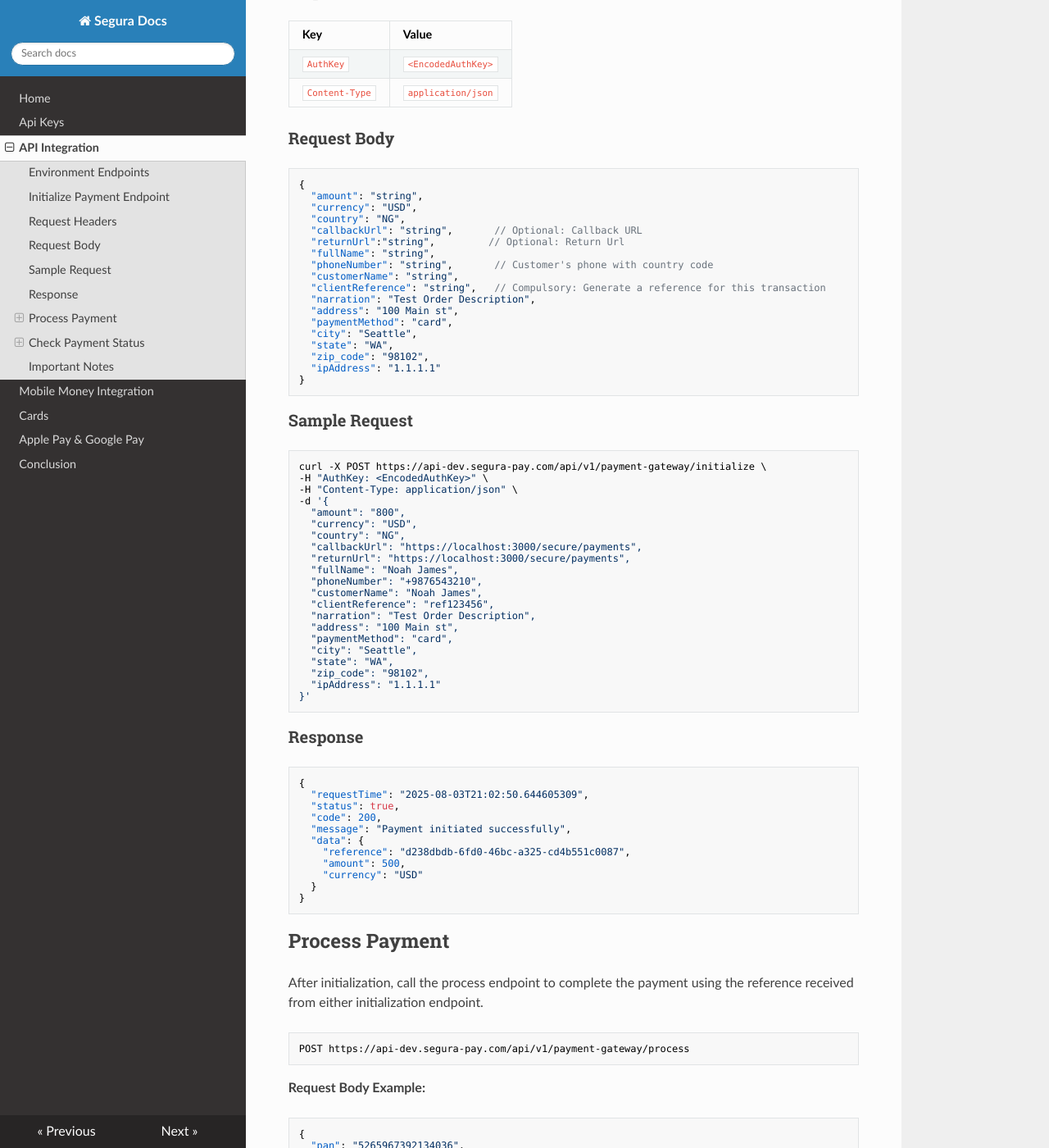
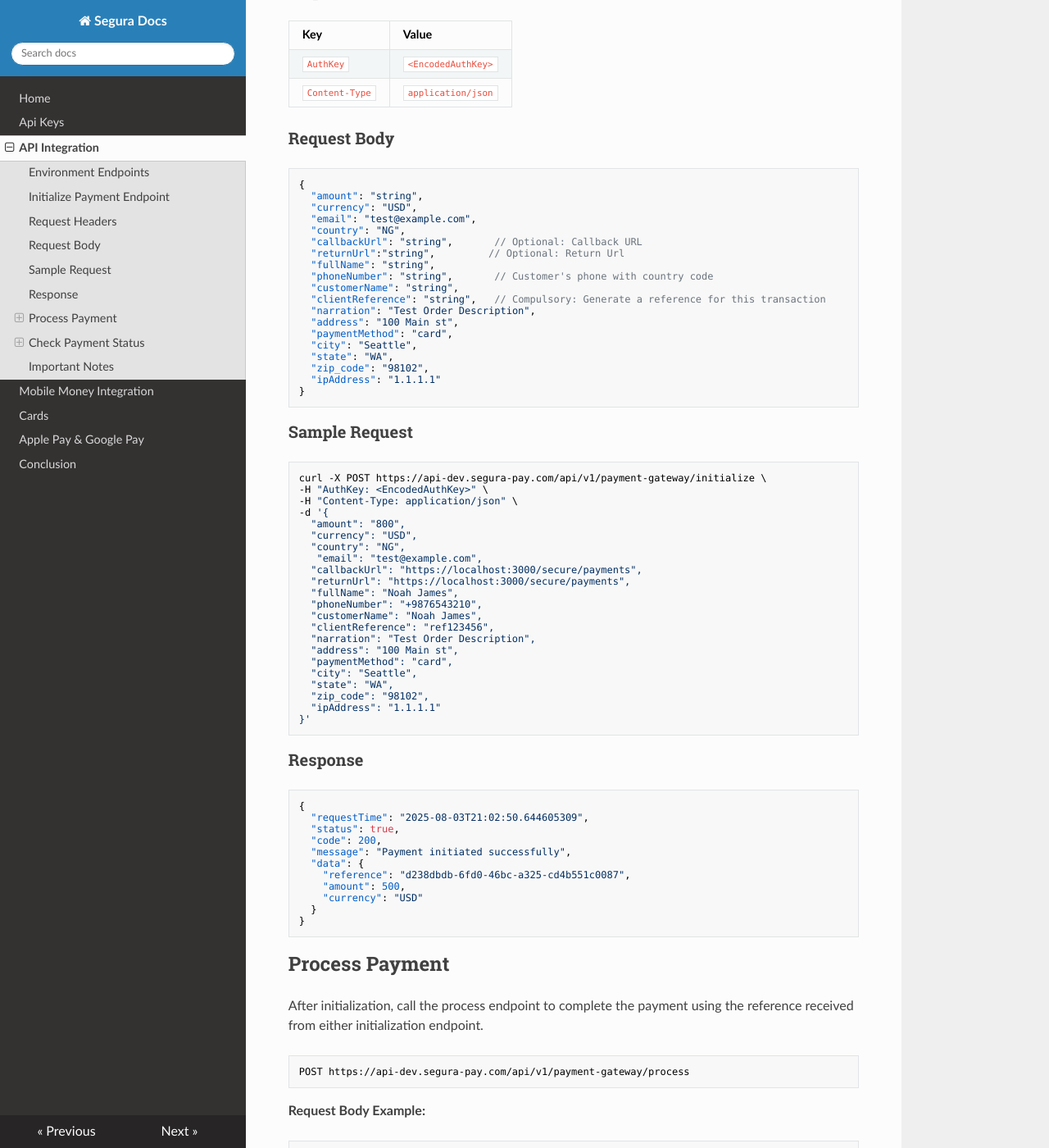
Before and after one commit to Noah-droid/segura, an MkDocs documentation site: the page built from docs/process.md, in a window 1280 px wide and 1400 px high, scrolled down 515 px. Shown: the whole window at 82% size. Built offline with MkDocs 1.6.1, drawn with Linux system fonts in a browser that asks for light colours; nearby versions of some CDN libraries; some of the changed text lies outside the part shown.

Commit message:
added email

```diff
--- a/docs/process.md
+++ b/docs/process.md
@@ -27,6 +27,7 @@ POST https://api-dev.segura-pay.com/api/v1/payment-gateway/initialize
 {
   "amount": "string",
   "currency": "USD",
+  "email": "test@example.com",
   "country": "NG",
   "callbackUrl": "string",       // Optional: Callback URL
   "returnUrl":"string",         // Optional: Return Url
@@ -53,6 +54,7 @@ curl -X POST https://api-dev.segura-pay.com/api/v1/payment-gateway/initialize \
   "amount": "800",
   "currency": "USD",
   "country": "NG",
+   "email": "test@example.com",
   "callbackUrl": "https://localhost:3000/secure/payments",
   "returnUrl": "https://localhost:3000/secure/payments",
   "fullName": "Noah James",
@@ -180,6 +182,7 @@ POST https://api-dev.segura-pay.com/api/v1/payment-gateway/hosted-payment
 {
   "amount": "string",
   "currency": "USD",
+  "email": "test@example.com",
   "country": "NG",
   "callbackUrl": "string",       // Optional: Callback URL
   "returnUrl":"string",
@@ -206,6 +209,7 @@ curl -X POST https://api-dev.segura-pay.com/api/v1/payment-gateway/hosted-paymen
   "amount": "800",
   "currency": "USD",
   "country": "NG",
+  "email": "test@example.com",
   "callbackUrl": "https://localhost:3000/secure/payments",
   "returnUrl": "https://google.com",
   "fullName": "Noah James",
```
